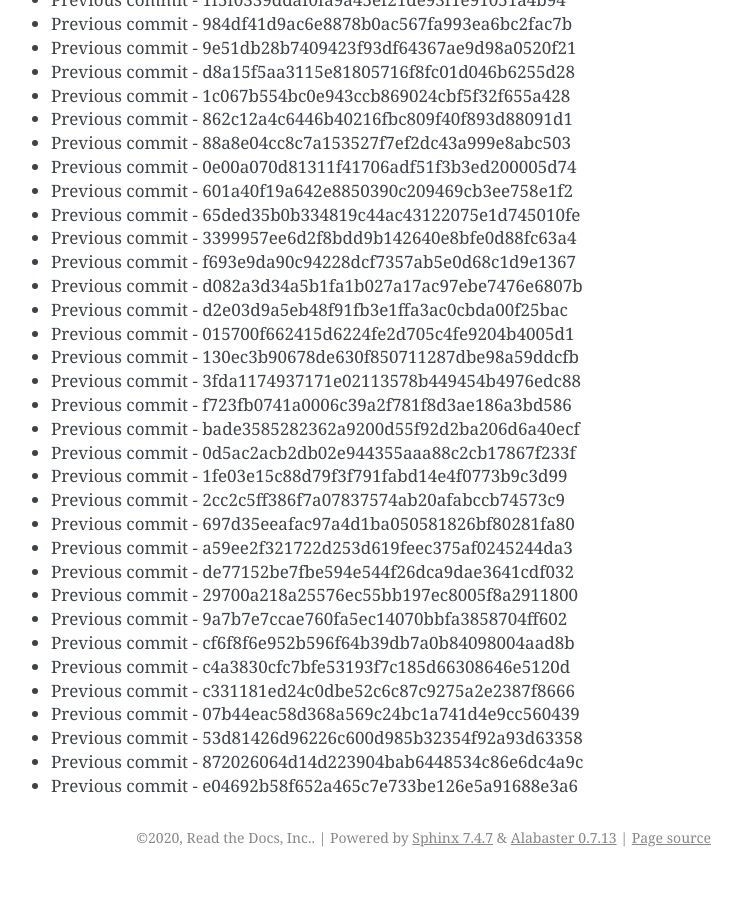
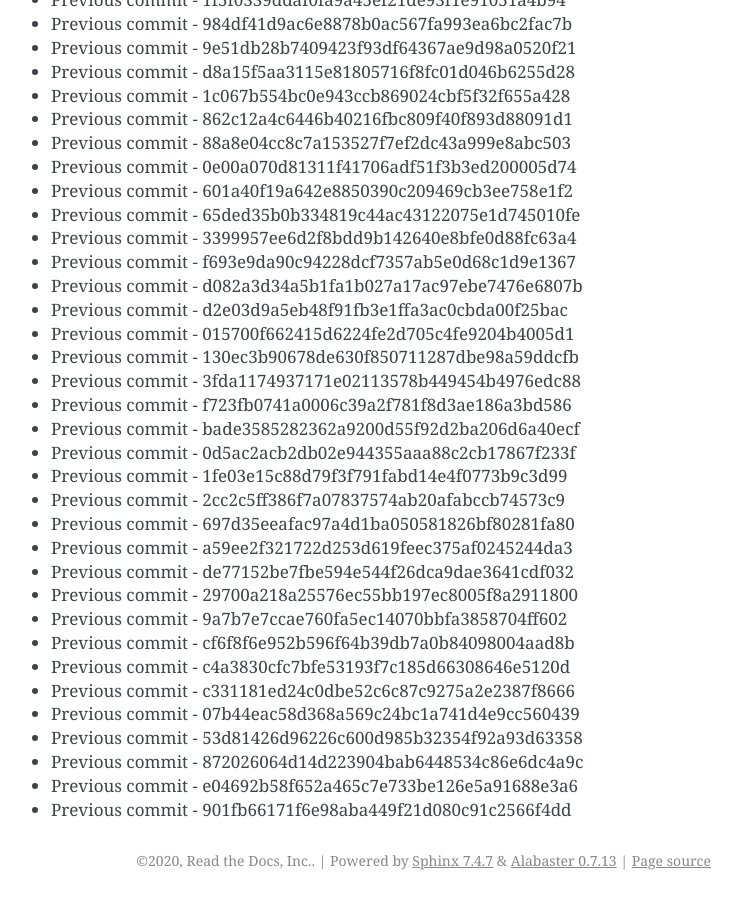
Before and after one commit to readthedocs/rtd-git-stresstest, a Sphinx documentation site: the page built from docs/updates.rst, in a window 1280 px wide and 900 px high, scrolled down 37802 px. Shown: the whole window, without its empty margins (399-1141 px from the left). Built offline with Sphinx 7.4.7, drawn with Linux system fonts in a browser that asks for light colours; before the commit the page ends 38679 px from its top, so only the background shows below that.

Commit message:
Generating commit from previous: 901fb66171f6e98aba449f21d080c91c2566f4dd

```diff
--- a/docs/updates.rst
+++ b/docs/updates.rst
@@ -1620,3 +1620,4 @@ It can be tested for any performance characteristics.
 * Previous commit - 53d81426d96226c600d985b32354f92a93d63358
 * Previous commit - 872026064d14d223904bab6448534c86e6dc4a9c
 * Previous commit - e04692b58f652a465c7e733be126e5a91688e3a6
+* Previous commit - 901fb66171f6e98aba449f21d080c91c2566f4dd
```
